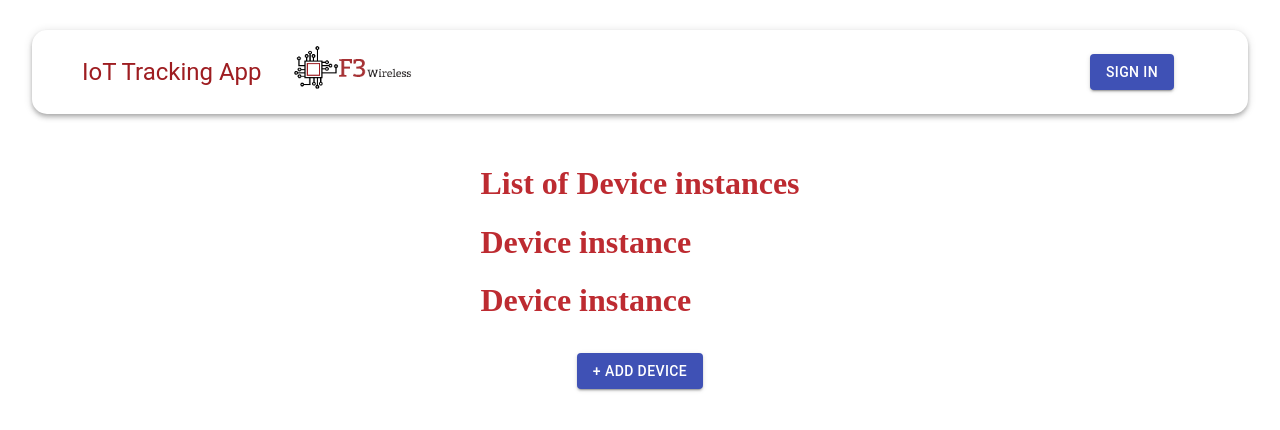
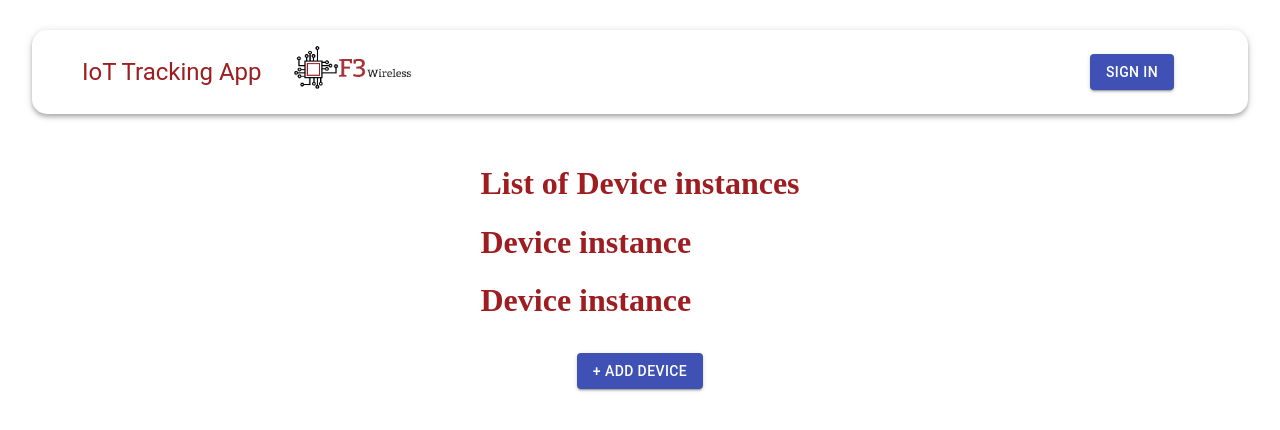
Before and after one commit to rachelhon/iot, a React (Create React App) app in the folder client/: page /home in a window 1280 px wide. Shown: the top 430 px of the page. Built offline with nearby package versions, Linux system fonts and the light colour scheme; no server answers.

Commit message:
font color change to match f3 wireless

```diff
--- a/client/src/components/Devices/Device/styles.js
+++ b/client/src/components/Devices/Device/styles.js
@@ -11,7 +11,7 @@ export default makeStyles(() => ({
     alignItems: 'center',
   },
   heading: {
-    color: 'rgba(189,43,49, 10)',
+    color: 'rgba(158,29,33)',
   },
   image: {
     marginLeft: '15px',
--- a/client/src/components/Devices/styles.js
+++ b/client/src/components/Devices/styles.js
@@ -11,7 +11,7 @@ export default makeStyles(() => ({
     alignItems: 'center',
   },
   heading: {
-    color: 'rgba(189,43,49, 10)',
+    color: 'rgba(158,29,33)',
   },
   image: {
     marginLeft: '15px',
--- a/client/src/components/Form/styles.js
+++ b/client/src/components/Form/styles.js
@@ -12,7 +12,7 @@ export default makeStyles(() => ({
   },
   heading: {
 
-    color: 'rgba(189,43,49, 10)',
+    color: 'rgba(158,29,33)',
   },
   image: {
     marginLeft: '15px',
```
